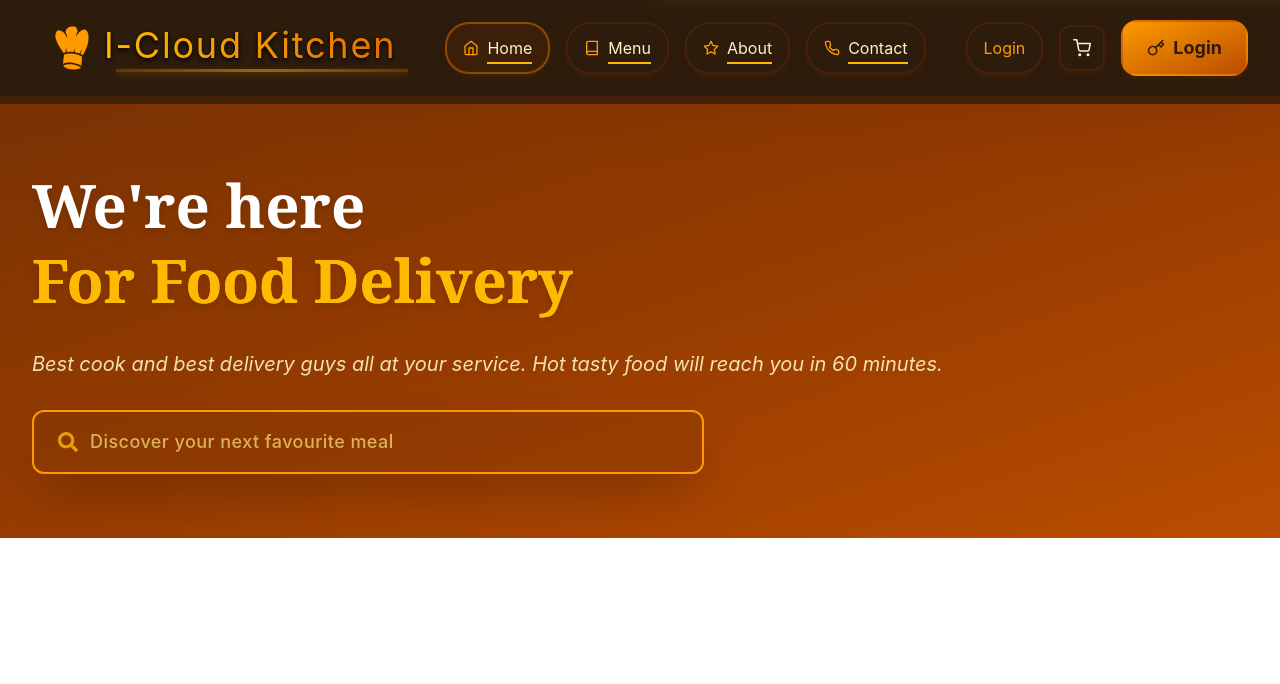
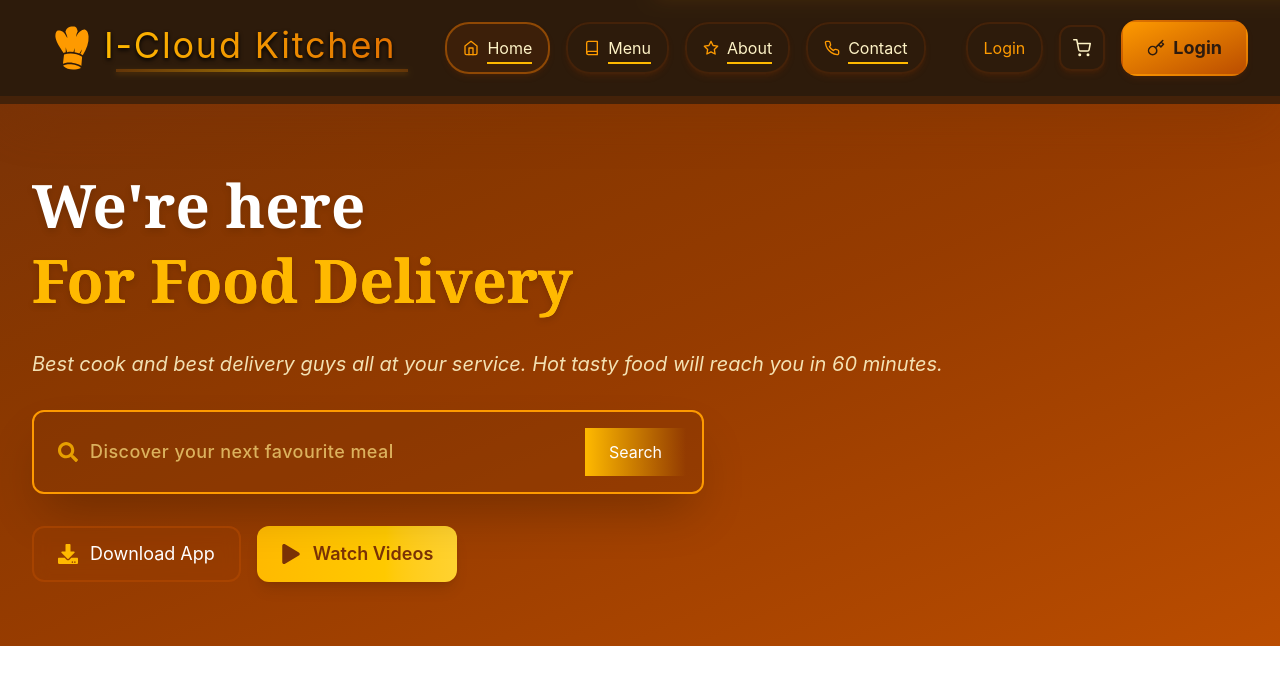
Before and after one commit to Dominic-SR/I-Cloud-Kitchen, a React (Vite) app in the folder i-cloud-kitchen-client/: page / in a window 1280 px wide. Shown: the top 684 px of the page. Built offline with nearby package versions, Linux system fonts and the light colour scheme.

Commit message:
git video input added

```diff
--- a/i-cloud-kitchen-client/src/components/Banner/Banner.tsx
+++ b/i-cloud-kitchen-client/src/components/Banner/Banner.tsx
@@ -1,8 +1,9 @@
 import React from 'react'
-import { FaSearch } from 'react-icons/fa'
+import { FaDownload, FaPlay, FaSearch } from 'react-icons/fa'
 
 const Banner = () => {
     const [searchQuery, setSearchQuery] = React.useState('')
+    const [showVideos, setShowVideos] = React.useState(false)
 
     const handleSearch = (e: React.FormEvent) => {
         e.preventDefault() ;
@@ -26,11 +27,24 @@ const Banner = () => {
                             </div>
                             <input type='text' value={searchQuery} onChange={(e) => setSearchQuery(e.target.value)} placeholder='Discover your next favourite meal'
                             className='w-full py-4 pr-6 bg-transparent outline-none placeholder-amber-200/70 text-lg font-medium tracking-wide' />
+                            <button type='submit' className='m-4 px-6 py-3 bg-gradient-to-r from-amber-400 to-amber300/20'>Search</button>
 
                         </div>
                     </form>
+                    <div className="flex flex-wrap gap-4 justify-center md:justify-start mt-6">
+                        <button className='group flex items-center gap-3 bg-amber-800/30 hover:bg-amber-800/50 px-6 py-3 rounded-xl transition-all duration-300 border-2 border-amber-700/50 hover:border-amber-400 backdrop-blur-sm '>
+                            <FaDownload className='text-xl text-amber-400 group-hover:animate-bounce' />
+                            <span className='text-lg'>Download App</span>
+                        </button>
+
+                        <button onClick={()=>setShowVideos(true)} className='group flex items-center gap-3 bg-gradient-to-r from-amber-400 to-amber-300 hover:from-amber-300 hover:to-amber-200 px-6 py-3 rounded-xl transition-all duration-300 shadow-lg hover:shadow-amber-300/30'>
+                            <FaPlay className='text-xl text-amber-900' />
+                            <span className='text-lg text-amber-900 font-semibold'>Watch Videos</span>
+
+                        </button>
+                    </div>
                 </div>
-                {/* RIGHT CONTENT */}
+                {/* RIGHT IMAGE CONTENT */}
                 {/* <div className='flex-1 flex justify-center'>
                     <img src="/path/to/image.jpg" alt="Delicious Food" className='rounded-full border-4 border-white shadow-lg' />
                 </div> */}
```
